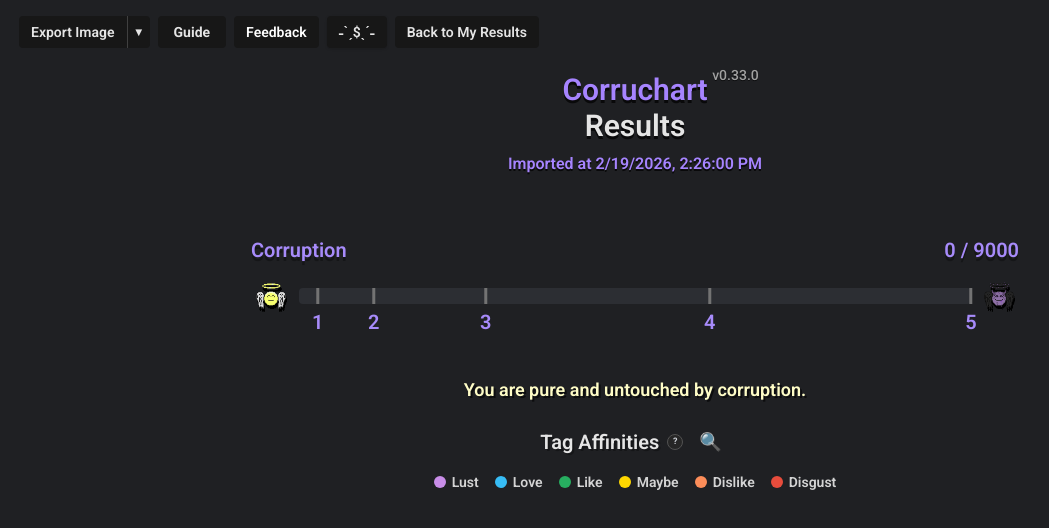
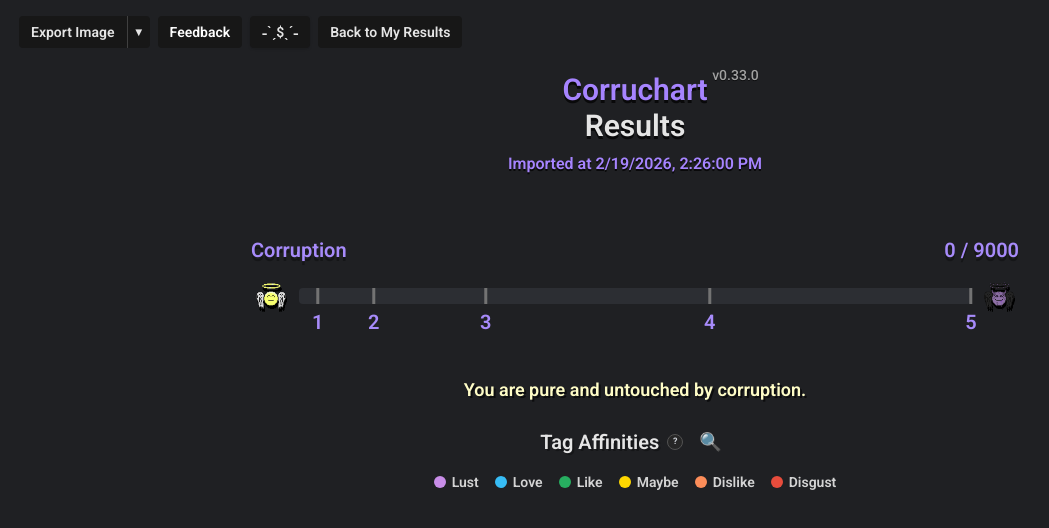
Before and after one commit to badminute/corruchart-dev, a Next.js app: page /results/imported in a window 1280 px wide. Shown: the top 528 px of the page, without its empty margins (5-1054 px from the left). Built offline with nearby package versions, Linux system fonts and the light colour scheme.

Commit message:
0.33.0 - added steganography to img export, added csv and json export, and several new interests

```diff
--- a/app/results/imported/page.tsx
+++ b/app/results/imported/page.tsx
@@ -828,15 +828,6 @@ function ImportedResultsContent() {
           )}
         </div>
 
-        {/* Info/Help button (Standardized size) */}
-        <button
-          type="button"
-          onClick={() => setShowWelcome(true)}
-          className="px-4 py-1 rounded bg-neutral-900 text-neutral-200 text-sm hover:bg-neutral-800 cursor-pointer flex items-center justify-center h-8 gap-1"
-        >
-          <span className="font-bold">Guide</span>
-        </button>
-
         {/* Feedback button */}
         <button
           type="button"
@@ -1448,16 +1439,6 @@ function ImportedResultsContent() {
                       These are imported results from an exported image. You can view the affinities and pinned items, but cannot modify them.
                     </p>
                   </div>
-
-                  {/* Slideshow */}
-                  <WelcomeSlideshow
-                    images={[
-                      "images/favourite-interests.gif",
-                      "images/search-interests.gif",
-                      "images/redact-favourites.gif",
-                      "images/remove-favourites.gif",
-                    ]}
-                  />
                 </div>
 
                 {/* Button — always visible */}
--- a/package.json
+++ b/package.json
@@ -3,7 +3,7 @@
   "version": "0.1.0",
   "private": true,
   "scripts": {
-    "dev": "next dev",
+    "dev": "next dev --hostname 0.0.0.0",
     "build": "next build",
     "deploy": "next build",
     "start": "next start",
```
